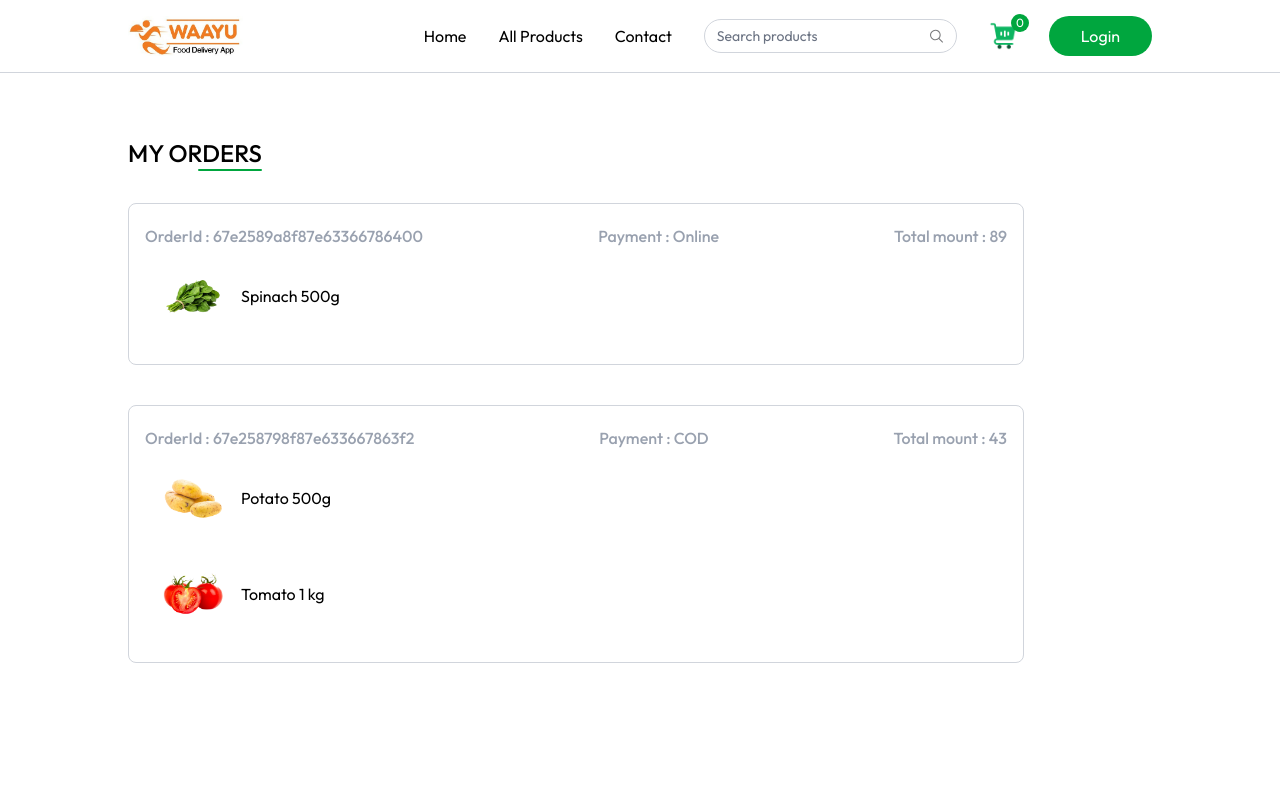
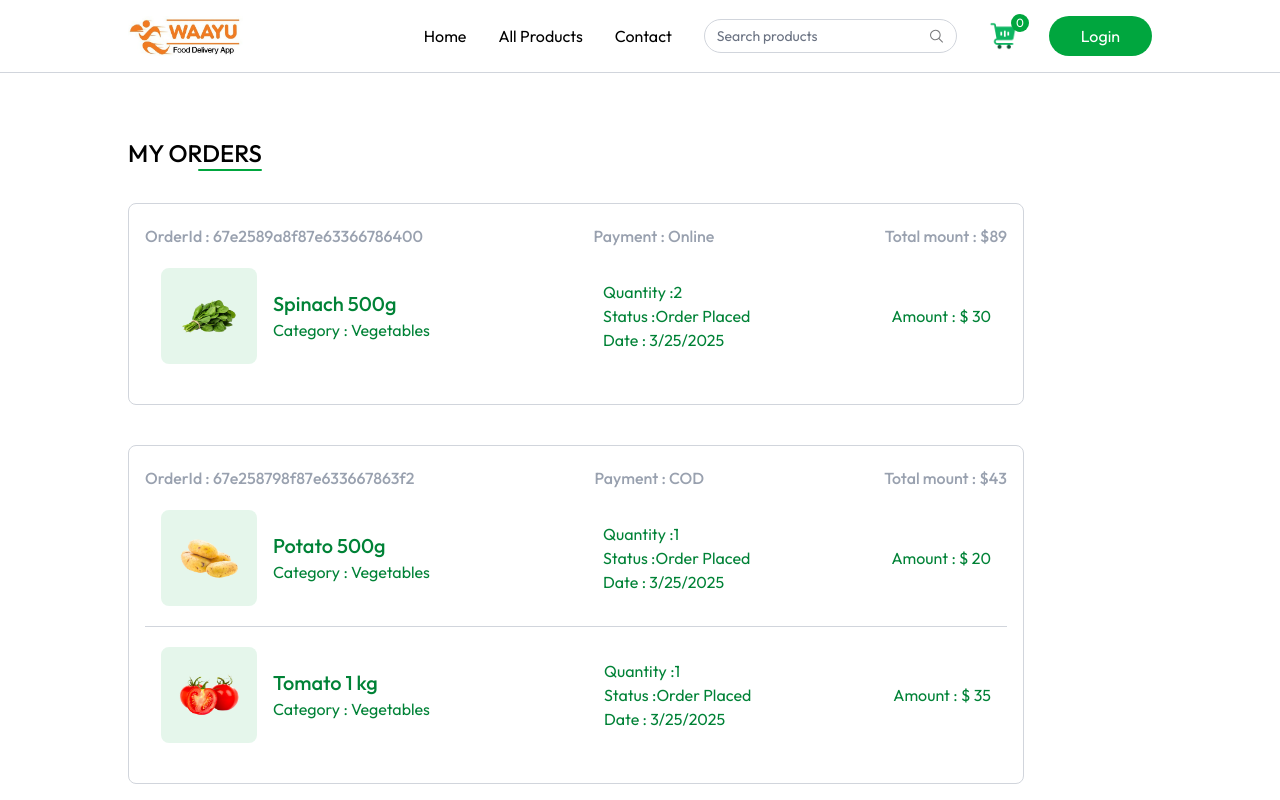
Before and after one commit to CodeDynamo2456/groceryApp-fullstack, a React (Vite) app in the folder client/: page /my-orders in a window 1280 px wide. Shown: the top 800 px of the page. Built offline with nearby package versions, Linux system fonts and the light colour scheme.

Commit message:
orders section done

```diff
--- a/client/src/componets/ProductCart.jsx
+++ b/client/src/componets/ProductCart.jsx
@@ -30,7 +30,7 @@
                 </div>
                 <div className="flex items-end justify-between mt-3">
                     <p className="md:text-xl text-base font-medium text-indigo-500">
-                       {currency} ${product.offerPrice} {" "} <span className="text-gray-500/60 md:text-sm text-xs line-through"> {currency} ${product.price}</span>
+                       {currency} {product.offerPrice} {" "} <span className="text-gray-500/60 md:text-sm text-xs line-through"> {currency} ${product.price}</span>
                     </p>
                     <div className="text-indigo-500" onClick={(e)=>{e.stopPropagation();}}>
                         {!cartItems[product._id] ? (
--- /dev/null
+++ b/client/src/componets/SellerLogin.jsx
@@ -0,0 +1,15 @@
+import React, { useState } from 'react'
+import { useAppContext } from '../context/AppContext'
+
+const SellerLogin = () => {
+    const {navigate,setIsSeller,isSeller} = useAppContext()
+    const [email,setEmail] = useState("");
+    const [password,setPassword] = useState("");
+  return (
+    <div>
+
+    </div>
+  )
+}
+
+export default SellerLogin
--- a/client/src/context/AppContext.jsx
+++ b/client/src/context/AppContext.jsx
@@ -9,7 +9,7 @@
 export const AppContextProvider =({children})=>{
 
 
-    const currency = import.meta.VITE_CURRENCY;
+    const currency = import.meta.env.VITE_CURRENCY;
 
     const navigate = useNavigate()
     const [user,setuser] = useState(null)
--- a/client/src/pages/MyOrders.jsx
+++ b/client/src/pages/MyOrders.jsx
@@ -5,22 +5,22 @@
 const MyOrders = () => {
 
     const [myOrders, setMyOrders] = useState([])
-    const {currency} = useAppContext()
-    const fetchMyOrders = async ()=>{
+    const { currency } = useAppContext()
+    const fetchMyOrders = async () => {
         setMyOrders(dummyOrders)
     }
 
-    useEffect(()=>{
+    useEffect(() => {
         fetchMyOrders()
-    },[])
+    }, [])
 
-  return  (
+    return (
         <div className='mt-16 mb-16'>
             <div className='flex flex-col items-end w-max mb-8'>
                 <p className='text-2xl font-medium uppercase'>My Orders</p>
                 <div className='w-16 h-0.5 bg-green-600 rounded-full'></div>
             </div>
-        {myOrders.map((order, index)=>(
+            {myOrders.map((order, index) => (
                 <div key={index} className='border border-gray-300 rounded-lg mb-10 p-4 py-5 max-w-4xl'>
                     <p className='flex justify-between md:items-center text-gray-400 md:font-medium max-ms:flex-col'>
                         <span> OrderId : {order._id} </span>
@@ -28,17 +28,28 @@
                         <span>Total mount : {currency}{order.amount}</span>
                     </p>
                     {
-                    order.items.map((item,index)=>(
-                        <div>
+                        order.items.map((item, index) => (
+                            <div key={index} className={`relative bg-white text-green-700 ${order.items.length !== index + 1 && "border-b"} border-gray-300 flex flex-col md:flex-row md:items-center justify-between p-4 py-5 md:gap-16 w-full max-w-4xl` }>
                                 <div className='flex items-center mb-4 md:mb-0'>
-                                <div className='bg-green/10 p-4 rounded-lg'>
+                                    <div className='bg-green-600/10 p-4 rounded-lg'>
                                         <img src={item.product.image[0]} className='w-16 h-16' alt="" />
                                     </div>
-                                <div>
-                                    <h2>{item.product.name}</h2>
+                                    <div className='ml-4'>
+                                        <h2 className='text-green-700  text-xl font-medium text-gray-800'>{item.product.name}</h2>
+                                        <p>
+                                            Category : {item.product.category}
+                                        </p>
                                     </div>
                                 </div>
 
+                                <div className='flex flex-col justify-center md:ml-8 mb-4 md:mb-0'>
+                                    <p>Quantity :{item.quantity || "1"}</p>
+                                    <p>Status :{order.status}</p>
+                                    <p>Date : {new Date(order.createdAt).toLocaleDateString()}</p>
+                                </div>
+                                <p className=''>
+                                    Amount : {currency} {item.product.offerPrice* item.quantity }
+                                </p>
                             </div>
                         ))
                     }
```
Lines whose indentation alone changed are shown as unchanged.
